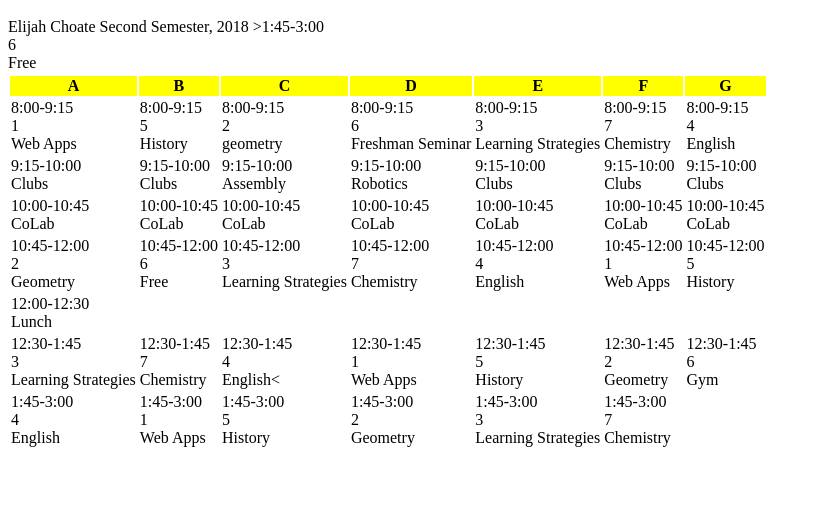
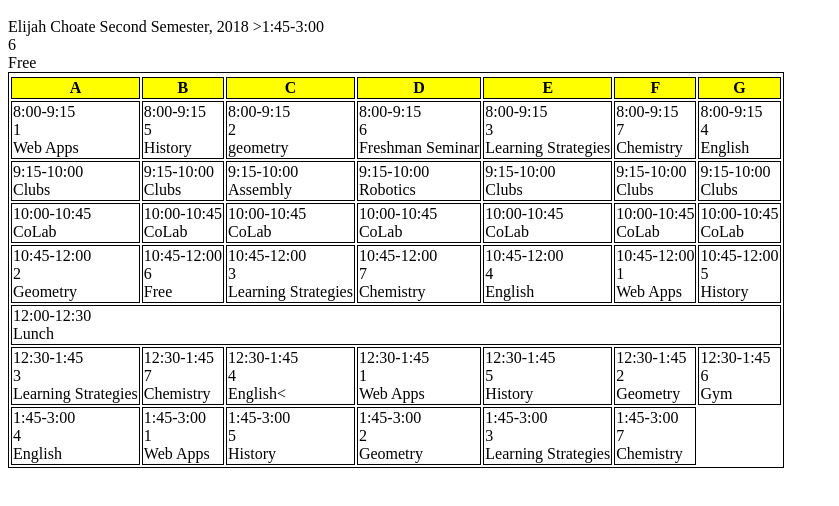
Before and after one commit to person100/person100.github.io, a plain HTML site: page schedule.html in a window 1280 px wide. Shown: the part 48-554 px from the top of the page, without its empty margins (0-839 px from the left). Drawn offline with Linux system fonts and the light colour scheme.

Commit message:
Update schedule.html

```diff
--- a/schedule.html
+++ b/schedule.html
@@ -4,7 +4,7 @@
 <head>
 <style>
 table th { background-color: yellow;}
-table, th, td, tr{boarder: 1px solid  black;}
+table, th, td, tr{border: 1px solid  black;}
 </style>
 </head>
 <h1 style=float:center>My Bancroft Schedule</h1>
@@ -56,7 +56,7 @@ table, th, td, tr{boarder: 1px solid  black;}
 <td>10:45-12:00<br>5<br>History</td>
 </tr>
 <tr>
-<td>12:00-12:30<br>Lunch</td>
+<td colspan="7">12:00-12:30<br>Lunch</td>
 </tr>
 <tr>
 <td>12:30-1:45<br>3<br>Learning Strategies</td>
```
